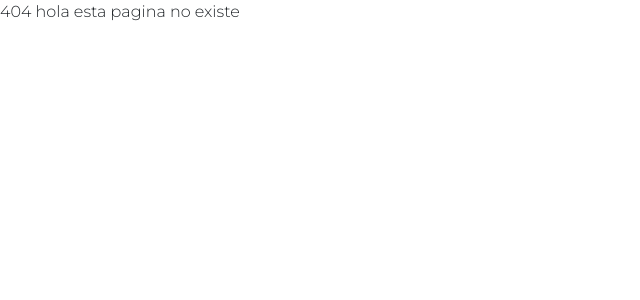
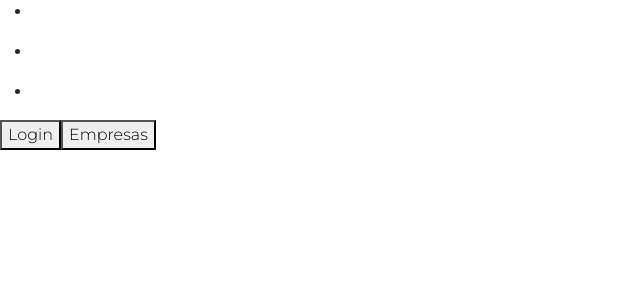
Before and after one commit to anfemoca19/proyecto_impacta, a React (Create React App) app: page /home in a window 1280 px wide. Before the commit this address had no page. Shown: the top 300 px of the page, without its empty margins (0-640 px from the left). Built offline with nearby package versions, Linux system fonts and the light colour scheme.

Commit message:
se crea la page del home

```diff
--- a/src/App.jsx
+++ b/src/App.jsx
@@ -14,6 +14,7 @@ import StyleAcademia from "./pages/StyleAcademia/styleAcademia";
 import AddUser from "./pages/AddUser/addUser";
 import CategoriasPages from "./pages/Categories/categories";
 import CoursesTemplate from "./components/CoursesTemplate/courseTemplate";
+import Home from "./pages/home/home";
 
 function App() {
   return (
@@ -37,7 +38,8 @@ function App() {
         <Route path="/register" element={<Register />} />
         <Route path="/*" element={<NotFound />} />
         <Route path="/login" element={<Login />} />
-        <Route path="/" />
+        <Route path="/home" element={<Home />} />
+        <Route path="/" element={<Home />} />
       </Routes>
     </BrowserRouter>
   );
--- a/src/components/Header/header.jsx
+++ b/src/components/Header/header.jsx
@@ -8,11 +8,11 @@ import Input from "../UI/Input/input";
 import clsx from "clsx";
 import { USER_PERMISSIONS } from "../../constants/user_const";
 import Navbar from "../Navbar/navbar";
-import { useRef, useState } from "react";
+import { useState } from "react";
 
 export default function Header() {
   const [isActiveMenu, setIsActiveMenu] = useState(false);
-  const [styleContainerNav, setStyleContainerNav] = useState(" menu-mobile");
+  const [styleContainerNav] = useState(" menu-mobile");
 
   let menuHamburguer = () => {
     setIsActiveMenu(!isActiveMenu);
--- a/src/pages/home/home.jsx
+++ b/src/pages/home/home.jsx
@@ -0,0 +1,32 @@
+import { Link } from "react-router-dom";
+import styles from "../home/home.module.scss";
+
+export default function Home() {
+  return (
+    <>
+      <header>
+        <nav>
+          <ul>
+            <li>
+              <Link />
+            </li>
+          </ul>
+          <ul>
+            <li>
+              <Link />
+            </li>
+          </ul>
+          <ul>
+            <li>
+              <Link />
+            </li>
+          </ul>
+        </nav>
+        <div>
+          <button>Login</button>
+          <button>Empresas</button>
+        </div>
+      </header>
+    </>
+  );
+}
```
